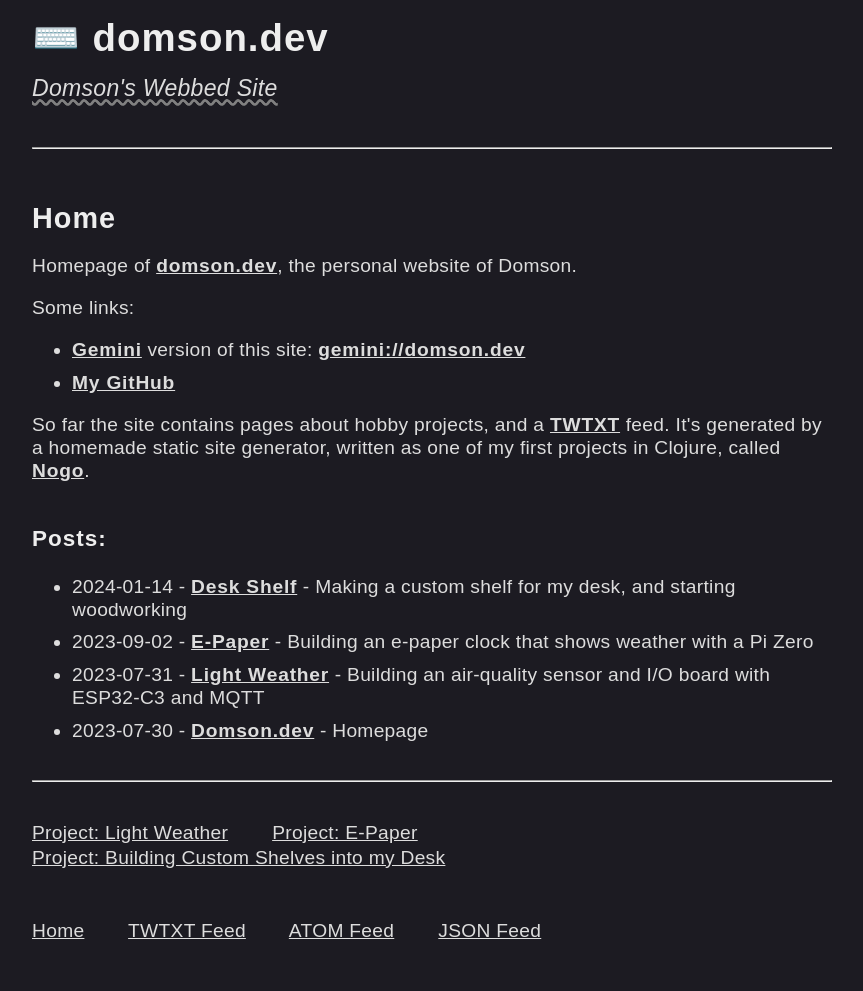
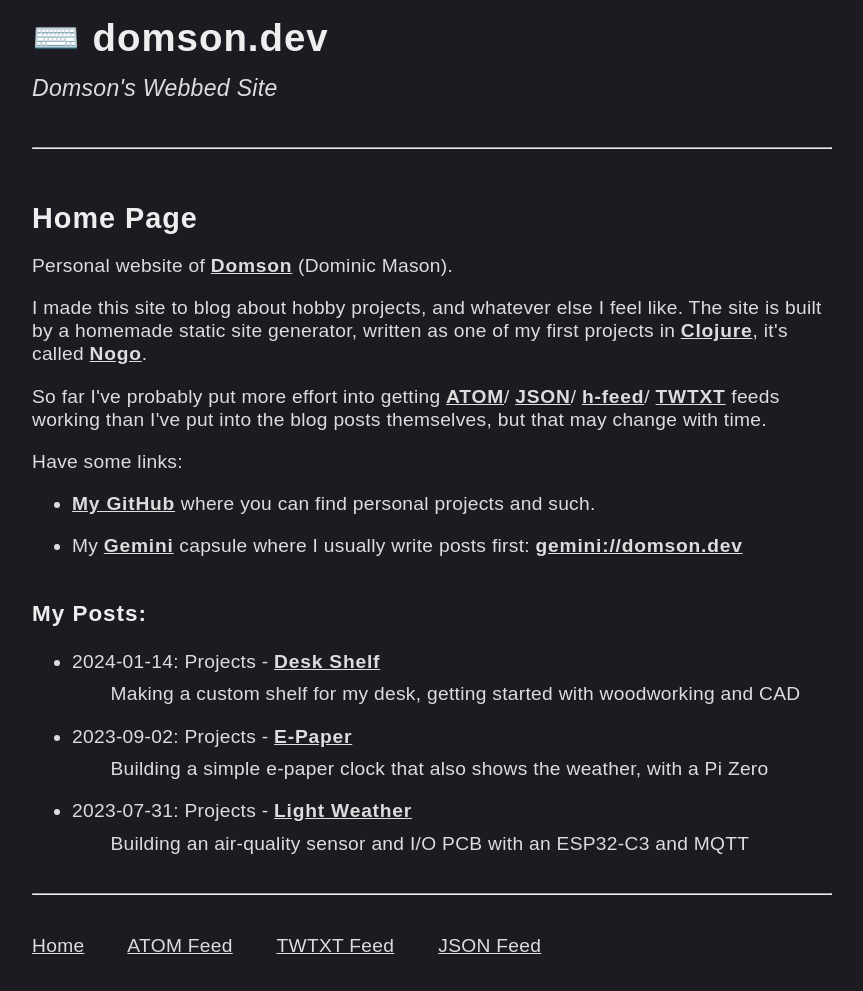
Before and after one commit to dominicmason555/domson.dev, a plain HTML site: page output/index.html in a window 1280 px wide. Shown: the whole page, without its empty margins (208-1071 px from the left). Drawn offline with Linux system fonts and the light colour scheme.

Commit message:
Added start of JSON-LD and cleaned homepage

```diff
--- a/input/index/template/style.css
+++ b/input/index/template/style.css
@@ -24,7 +24,6 @@ article {
 .header p {
     font-size: 1.2em;
     margin-bottom: 2em;
-    text-decoration: underline wavy #808080;
     font-style: italic;
     color: inherit;
 }
@@ -105,6 +104,16 @@ h1 {
     height: auto;
 }
 
-li + li {
-  margin-top: 0.5em;
+ul + p {
+    margin-top: 1.5em;
 }
+
+li {
+  margin-bottom: 1em;
+}
+
+li p {
+    margin-top: 0.5em;
+    margin-bottom: 0.5em;
+    margin-left: 2em;
+}
--- a/output/feed.json
+++ b/output/feed.json
@@ -1 +1 @@
-{"version":"https:\/\/jsonfeed.org\/version\/1.1","title":"Domson.dev","home_page_url":"https:\/\/domson.dev","feed_url":"https:\/\/domson.dev\/","authors":[{"name":"Domson"}],"items":[{"id":"https:\/\/domson.dev\/index.html","title":"Domson.dev","url":"https:\/\/domson.dev\/index.html","content_text":"Homepage","tags":["Index"],"date_published":"2023-07-30T00:00Z"},{"id":"https:\/\/domson.dev\/projects\/lightweather.html","title":"Light Weather","url":"https:\/\/domson.dev\/projects\/lightweather.html","content_text":"Building an air-quality sensor and I\/O board with ESP32-C3 and MQTT","tags":["Projects"],"date_published":"2023-07-31T00:00Z"},{"id":"https:\/\/domson.dev\/projects\/epaper.html","title":"E-Paper","url":"https:\/\/domson.dev\/projects\/epaper.html","content_text":"Building an e-paper clock that shows weather with a Pi Zero","tags":["Projects"],"date_published":"2023-09-02T00:00Z"},{"id":"https:\/\/domson.dev\/projects\/shelf.html","title":"Desk Shelf","url":"https:\/\/domson.dev\/projects\/shelf.html","content_text":"Making a custom shelf for my desk, and starting woodworking","tags":["Projects"],"date_published":"2024-01-14T00:00Z"}]}
+{"version":"https:\/\/jsonfeed.org\/version\/1.1","title":"Domson.dev","home_page_url":"https:\/\/domson.dev","feed_url":"https:\/\/domson.dev\/","authors":[{"name":"Domson"}],"items":[{"id":"https:\/\/domson.dev\/index.html","title":"Domson.dev","url":"https:\/\/domson.dev\/index.html","content_text":"Homepage","tags":["Index"],"date_published":"2023-07-30T00:00Z"},{"id":"https:\/\/domson.dev\/projects\/lightweather.html","title":"Light Weather","url":"https:\/\/domson.dev\/projects\/lightweather.html","content_text":"Building an air-quality sensor and I\/O PCB with an ESP32-C3 and MQTT","tags":["Projects"],"date_published":"2023-07-31T00:00Z"},{"id":"https:\/\/domson.dev\/projects\/epaper.html","title":"E-Paper","url":"https:\/\/domson.dev\/projects\/epaper.html","content_text":"Building a simple e-paper clock that also shows the weather, with a Pi Zero","tags":["Projects"],"date_published":"2023-09-02T00:00Z"},{"id":"https:\/\/domson.dev\/projects\/shelf.html","title":"Desk Shelf","url":"https:\/\/domson.dev\/projects\/shelf.html","content_text":"Making a custom shelf for my desk, getting started with woodworking and CAD","tags":["Projects"],"date_published":"2024-01-14T00:00Z"}]}
--- a/output/index.html
+++ b/output/index.html
@@ -13,6 +13,10 @@
     <link rel="alternate" type="application/feed+json" title="JSON Feed" href="/feed.json">
 
     <meta name="theme-color" content="#fafafa">
+
+    <script type="application/ld+json">
+    {"url":"https://domson.dev","headline":"Domson.dev","@context":"https://schema.org","@type":"Blog","author":{"@type":"Person","name":"Domson","url":"https://domson.dev"}}
+    </script>
 
     <title>domson.dev</title>
 
@@ -43,7 +47,6 @@ article {
 .header p {
     font-size: 1.2em;
     margin-bottom: 2em;
-    text-decoration: underline wavy #808080;
     font-style: italic;
     color: inherit;
 }
@@ -124,8 +127,18 @@ h1 {
     height: auto;
 }
 
-li + li {
+ul + p {
+    margin-top: 1.5em;
+}
+
+li {
+  margin-bottom: 1em;
+}
+
+li p {
     margin-top: 0.5em;
+    margin-bottom: 0.5em;
+    margin-left: 2em;
 }
 
     </style>
@@ -135,8 +148,8 @@ li + li {
 <body>
 
     <div class="header">
-    <h1><span class="title"><a href="/">⌨️ domson.dev</a></span></h1>
-<p><a href="/">Domson's Webbed Site</a></p>
+    <h1><span class="title p-name"><a href="/">⌨️ domson.dev</a></span></h1>
+<p class="p-summary">Domson's Webbed Site</p>
 <hr>
 
     </div>
@@ -144,34 +157,46 @@ li + li {
     <main>
     <article>
 
-    <h2>Home</h2>
+  <h2>Home Page</h2>
 
-    <p>
-        Homepage of <a href="https://domson.dev" class="plain">domson.dev</a>,
-        the personal website of Domson.
+  <p class="h-card">
+    Personal website of
+    <a href="https://domson.dev" class="plain u-url p-nickname">Domson</a>
+    (<span class="p-name">Dominic Mason</span>).
   </p>
 
   <p>
-        Some links:
+    I made this site to blog about hobby projects, and whatever else I feel
+    like.
+    The site is built by a homemade static site generator, written as one of my
+    first projects in
+    <a href="https://clojure.org/Clojure" class="plain">Clojure</a>, it's called
+    <a href="https://github.com/dominicmason555/nogo" class="plain">Nogo</a>.
+  </p>
+  <p>
+    So far I've probably put more effort into getting
+    <a href="https://en.wikipedia.org/wiki/Atom_(web_standard)" class="plain">ATOM</a>/
+    <a href="https://www.jsonfeed.org/" class="plain">JSON</a>/
+    <a href="https://developer.mozilla.org/en-US/docs/Web/HTML/microformats" class="plain">h-feed</a>/
+    <a href="https://github.com/buckket/twtxt" class="plain">TWTXT</a>
+    feeds working than I've put into the blog posts themselves, but that may
+    change with time.
+  </p>
+
+  <p>
+    Have some links:
   </p>
   <ul>
     <li>
-        <a href="https://geminiprotocol.net/" class="plain">Gemini</a>
-        version of this site:
+      <a href="https://github.com/dominicmason555" class="plain">My GitHub</a>
+      where you can find personal projects and such.
+    </li>
+    <li>
+      My <a href="https://geminiprotocol.net/" class="plain">Gemini</a>
+      capsule where I usually write posts first:
       <a href="gemini://domson.dev/index.gmi" class="plain">gemini://domson.dev</a>
     </li>
-        <li>
-        <a href="https://github.com/dominicmason555" class="plain">My GitHub</a>
-        </li>
   </ul>
-
-    <p>
-        So far the site contains pages about hobby projects, and a
-        <a href="https://github.com/buckket/twtxt" class="plain">TWTXT</a> feed.
-        It's generated by a homemade static site generator, written as one of my
-        first projects in Clojure, called
-        <a href="https://github.com/dominicmason555/nogo" class="plain">Nogo</a>.
-    </p>
 
 </article>
 
@@ -179,21 +204,16 @@ li + li {
 
 
     <div class="hfeed">
-      <h3>Posts:</h3>
-    <ul><li><article class="h-entry"><time class="dt-published" datetime="2024-01-14 00:00:00">2024-01-14</time> - <a class="u-url plain" href="https://domson.dev/projects/shelf.html">Desk Shelf</a> - <span class="p-summary">Making a custom shelf for my desk, and starting woodworking</span></article></li><li><article class="h-entry"><time class="dt-published" datetime="2023-09-02 00:00:00">2023-09-02</time> - <a class="u-url plain" href="https://domson.dev/projects/epaper.html">E-Paper</a> - <span class="p-summary">Building an e-paper clock that shows weather with a Pi Zero</span></article></li><li><article class="h-entry"><time class="dt-published" datetime="2023-07-31 00:00:00">2023-07-31</time> - <a class="u-url plain" href="https://domson.dev/projects/lightweather.html">Light Weather</a> - <span class="p-summary">Building an air-quality sensor and I/O board with ESP32-C3 and MQTT</span></article></li><li><article class="h-entry"><time class="dt-published" datetime="2023-07-30 00:00:00">2023-07-30</time> - <a class="u-url plain" href="https://domson.dev/index.html">Domson.dev</a> - <span class="p-summary">Homepage</span></article></li></ul>
+      <h3>My Posts:</h3>
+    <div class="h-feed"><ul><li><article class="h-entry"><time class="dt-published" datetime="2024-01-14T00:00Z">2024-01-14</time>: <span class="p-category">Projects</span> - <a class="u-url p-name plain" href="https://domson.dev/projects/shelf.html">Desk Shelf</a><p class="p-summary">Making a custom shelf for my desk, getting started with woodworking and CAD</p></article></li><li><article class="h-entry"><time class="dt-published" datetime="2023-09-02T00:00Z">2023-09-02</time>: <span class="p-category">Projects</span> - <a class="u-url p-name plain" href="https://domson.dev/projects/epaper.html">E-Paper</a><p class="p-summary">Building a simple e-paper clock that also shows the weather, with a Pi Zero</p></article></li><li><article class="h-entry"><time class="dt-published" datetime="2023-07-31T00:00Z">2023-07-31</time>: <span class="p-category">Projects</span> - <a class="u-url p-name plain" href="https://domson.dev/projects/lightweather.html">Light Weather</a><p class="p-summary">Building an air-quality sensor and I/O PCB with an ESP32-C3 and MQTT</p></article></li></ul></div>
     </div>
 
     <div class="footer">
     <hr>
 <p>
-    <a href="/projects/lightweather.html" class="footlink">Project: Light Weather</a>
-    <a href="/projects/epaper.html" class="footlink">Project: E-Paper</a>
-    <a href="/projects/shelf.html" class="footlink">Project: Building Custom Shelves into my Desk</a>
-</p>
-<p>
   <a href="/" class="footlink">Home</a>
+  <a href="/atom.xml" class="footlink">ATOM Feed</a>
   <a href="/twtxt.txt" class="footlink">TWTXT Feed</a>
-    <a href="/atom.xml" class="footlink">ATOM Feed</a>
   <a href="/feed.json" class="footlink">JSON Feed</a>
 </p>
 
```
Also changed, not shown: input/index/index.html (+29 -17 lines), input/index/template/base.html (+5 -1 lines), input/index/template/footer.html (+4 -9 lines), input/index/template/header.html (+2 -2 lines), output/atom.xml (+4 -4 lines), 1 other file. Lines whose indentation alone changed are shown as unchanged.
